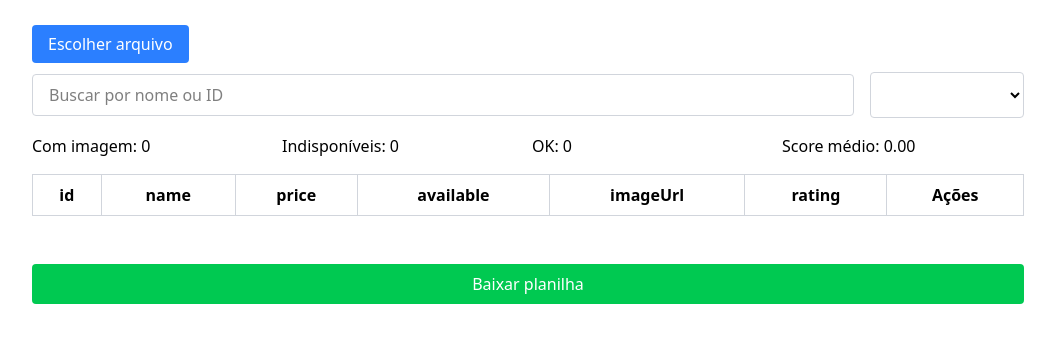
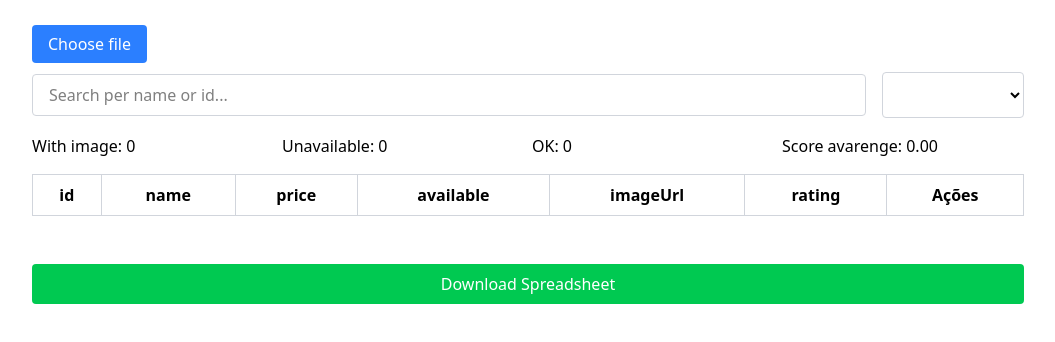
Before and after one commit to thiagotsdelima/challengeVueJs, a Vue app: page / in a window 1280 px wide. Shown: the top 342 px of the page, without its empty margins (112-1167 px from the left). Built offline with nearby package versions, Linux system fonts and the light colour scheme.

Commit message:
nomenclature adjustment

```diff
--- a/src/App.vue
+++ b/src/App.vue
@@ -59,7 +59,7 @@ function exportXlsx() {
   const ws = XLSX.utils.json_to_sheet(data, { skipHeader: false })
   const wb = XLSX.utils.book_new()
   XLSX.utils.book_append_sheet(wb, ws, sheetName.value)
-  XLSX.writeFile(wb, 'produtos-atualizados.xlsx')
+  XLSX.writeFile(wb, 'updated-products.xlsx')
 }
 
 const countWithImage = computed(
@@ -111,7 +111,7 @@ const filteredProducts = computed(() => {
         for="file-upload"
         class="cursor-pointer bg-blue-500 text-white px-4 py-2 rounded hover:bg-blue-600"
       >
-        Escolher arquivo
+        Choose file
       </label>
       <input
         id="file-upload"
@@ -126,23 +126,23 @@ const filteredProducts = computed(() => {
       <input
         v-model="searchQuery"
         type="text"
-        placeholder="Buscar por nome ou ID"
+        placeholder="Search per name or id..."
         class="border border-gray-300 rounded px-4 py-2 w-full"
       />
       <select
         v-model="filters.available"
         class="border border-gray-300 rounded px-4 py-2.5"
       >
-        <option :value="true">Disponíveis</option>
-        <option :value="false">Indisponíveis</option>
+        <option :value="true">Available</option>
+        <option :value="false">Unavailable</option>
       </select>
     </div>
 
     <div class="grid grid-cols-1 sm:grid-cols-2 lg:grid-cols-4 gap-2">
-      <div>Com imagem: {{ countWithImage }}</div>
-      <div>Indisponíveis: {{ countUnavailable }}</div>
+      <div>With image: {{ countWithImage }}</div>
+      <div>Unavailable: {{ countUnavailable }}</div>
       <div>OK: {{ countOk }}</div>
-      <div>Score médio: {{ avgScore }}</div>
+      <div>Score avarenge: {{ avgScore }}</div>
     </div>
 
     <table class="w-full border-collapse">
@@ -164,7 +164,7 @@ const filteredProducts = computed(() => {
             <input v-model="p.id" type="number" min="0" max="5" />
           </td>
           <td class="border border-gray-300 p-2">
-            <input v-model="p.name" />
+            <input v-model="p.name" class="w-full rounded p-1" />
           </td>
           <td class="border border-gray-300 p-2 max-w-2">
             <input
@@ -195,7 +195,7 @@ const filteredProducts = computed(() => {
               class="text-red-500 cursor-pointer hover:text-red-600"
               @click="removeProduct(idx)"
             >
-              Excluir
+              Delete
             </button>
           </td>
         </tr>
@@ -225,7 +225,7 @@ const filteredProducts = computed(() => {
             class="items-center bg-blue-500 text-white px-2 py-1 rounded hover:bg-blue-600 cursor-pointer"
             @click="updateProduct(idx, { available: !p.available })"
           >
-            Alternar disponibilidade
+            Alter Availability
           </button>
         </div>
       </div>
@@ -235,7 +235,7 @@ const filteredProducts = computed(() => {
       class="mt-4 cursor-pointer hover:bg-green-600 bg-green-500 text-white px-4 py-2 rounded"
       @click="exportXlsx"
     >
-      Baixar planilha
+      Download Spreadsheet
     </button>
   </div>
 </template>
```
